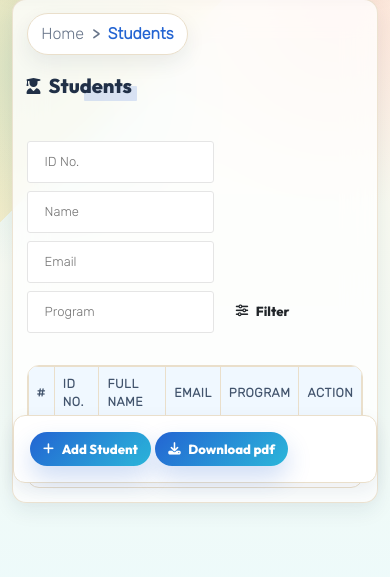
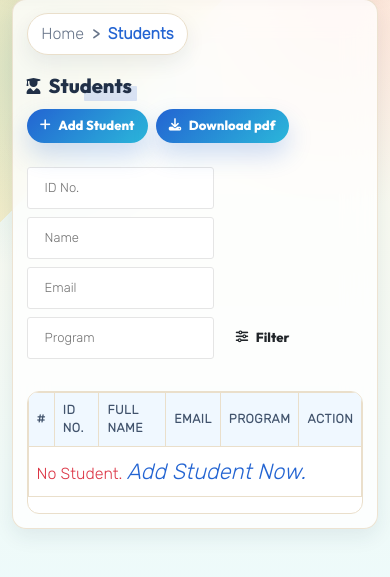
Before and after one commit to Shani871/SkillBuddy, a Django app: page /en/accounts/students/ in a window 390 px wide. Shown: the part 86-663 px from the top of the page. Run offline with Django 3.2, Linux system fonts and the light colour scheme; the visitor is signed in with stand-in values (Sample User, id 1); data comes from the database, SQL or seed files in the repository; data that the repository does not hold is empty; parts of the project's set-up code (start-up, migrations or seed data) failed here and were passed over; some libraries are stand-ins or nearby versions.

Commit message:
Fix table responsiveness and restructure header actions to prevent overlapping

```diff
--- a/static/css/ui-refresh.css
+++ b/static/css/ui-refresh.css
@@ -499,7 +499,7 @@ a:hover { color: #174a9d; }
 }
 
 .table-responsive {
-  overflow: hidden !important;
+  overflow-x: auto !important;
   border: 1px solid var(--sb-border) !important;
   border-radius: var(--sb-radius) !important;
   background: #ffffff !important;
@@ -845,7 +845,19 @@ hr { border-color: var(--sb-border) !important; }
   border-radius: 0 !important;
 }
 
-.manage-wrap,
+.manage-wrap {
+  position: static !important;
+  display: inline-flex !important;
+  align-items: center;
+  flex-wrap: wrap;
+  gap: 0.5rem;
+  margin: 0 !important;
+  padding: 0 !important;
+  border: none !important;
+  background: transparent !important;
+  box-shadow: none !important;
+}
+
 .filter-form,
 form.filter {
   margin-bottom: 1.15rem !important;
--- a/templates/accounts/student_list.html
+++ b/templates/accounts/student_list.html
@@ -14,16 +14,15 @@
 
 <!-- <div id="input-nav"><a href="{% url 'home' %}" class="primary1">Home</a> Students</div> -->
 
-{% if request.user.is_superuser %}
-<div class="manage-wrap">
-    <a class="btn btn-sm btn-primary" href="{% url 'add_student' %}"><i class="fas fa-plus"></i>{% trans 'Add Student' %}</a>
-    <a class="btn btn-sm btn-primary" target="_blank" href="{% url 'student_list_pdf' %}"><i class="fas fa-download"></i>{% trans 'Download pdf' %}</a> <!--new-->
+<div class="d-flex justify-content-between align-items-center flex-wrap gap-2 mb-4">
+    <div class="title-1 m-0"><i class="fas fa-user-graduate"></i>{% trans 'Students' %}</div>
+    {% if request.user.is_superuser %}
+    <div class="manage-wrap">
+        <a class="btn btn-sm btn-primary" href="{% url 'add_student' %}"><i class="fas fa-plus"></i>{% trans 'Add Student' %}</a>
+        <a class="btn btn-sm btn-primary" target="_blank" href="{% url 'student_list_pdf' %}"><i class="fas fa-download"></i>{% trans 'Download pdf' %}</a>
+    </div>
+    {% endif %}
 </div>
-{% endif %}
-
-<div class="title-1"><i class="fas fa-user-graduate"></i>{% trans 'Students' %}</div>
-<br>
-<br>
 
 {% include 'snippets/messages.html' %}
 {% include 'snippets/filter_form.html' %}
```
Also changed, not shown: templates/accounts/lecturer_list.html (+8 -7 lines), templates/core/semester_list.html (+7 -6 lines), templates/core/session_list.html (+7 -6 lines), templates/course/course_allocation_view.html (+7 -8 lines), templates/course/course_single.html (+4 -7 lines), templates/course/program_list.html (+7 -7 lines), templates/course/program_single.html (+10 -10 lines), templates/quiz/quiz_list.html (+7 -8 lines).
